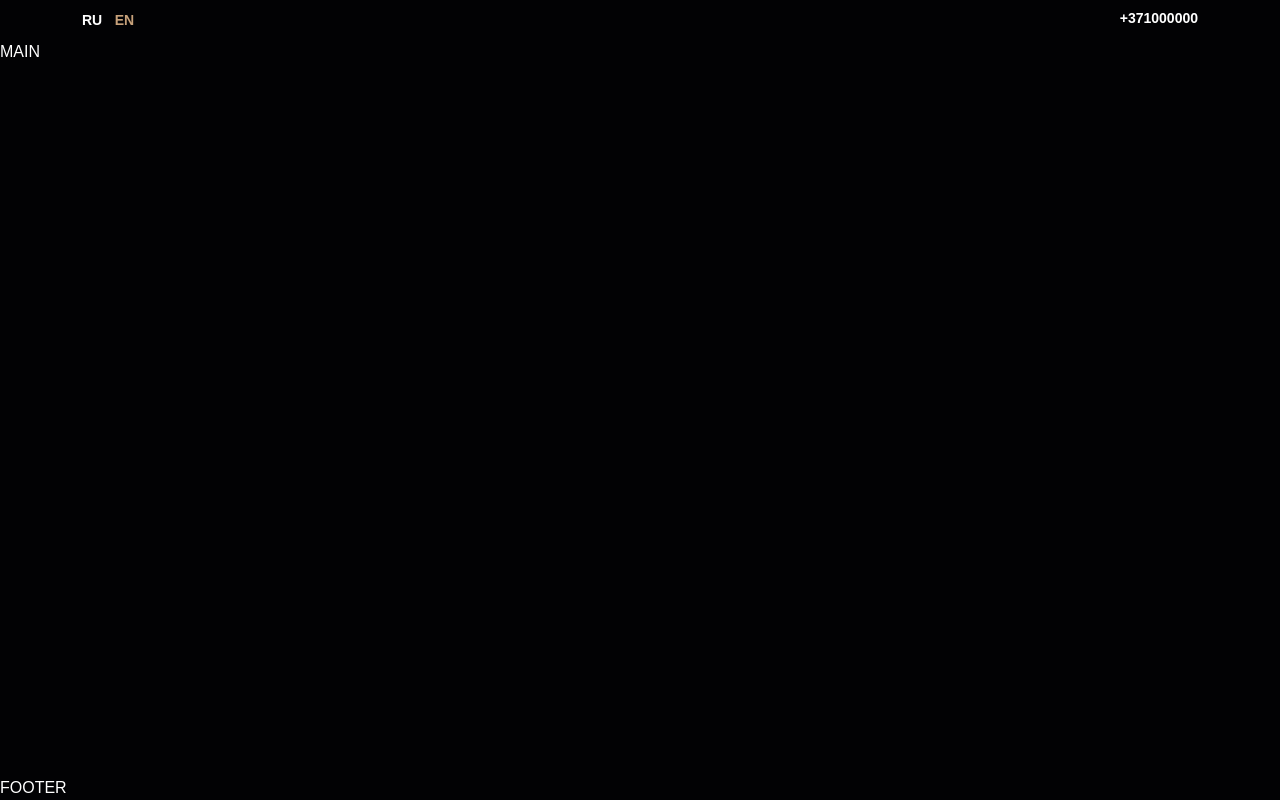
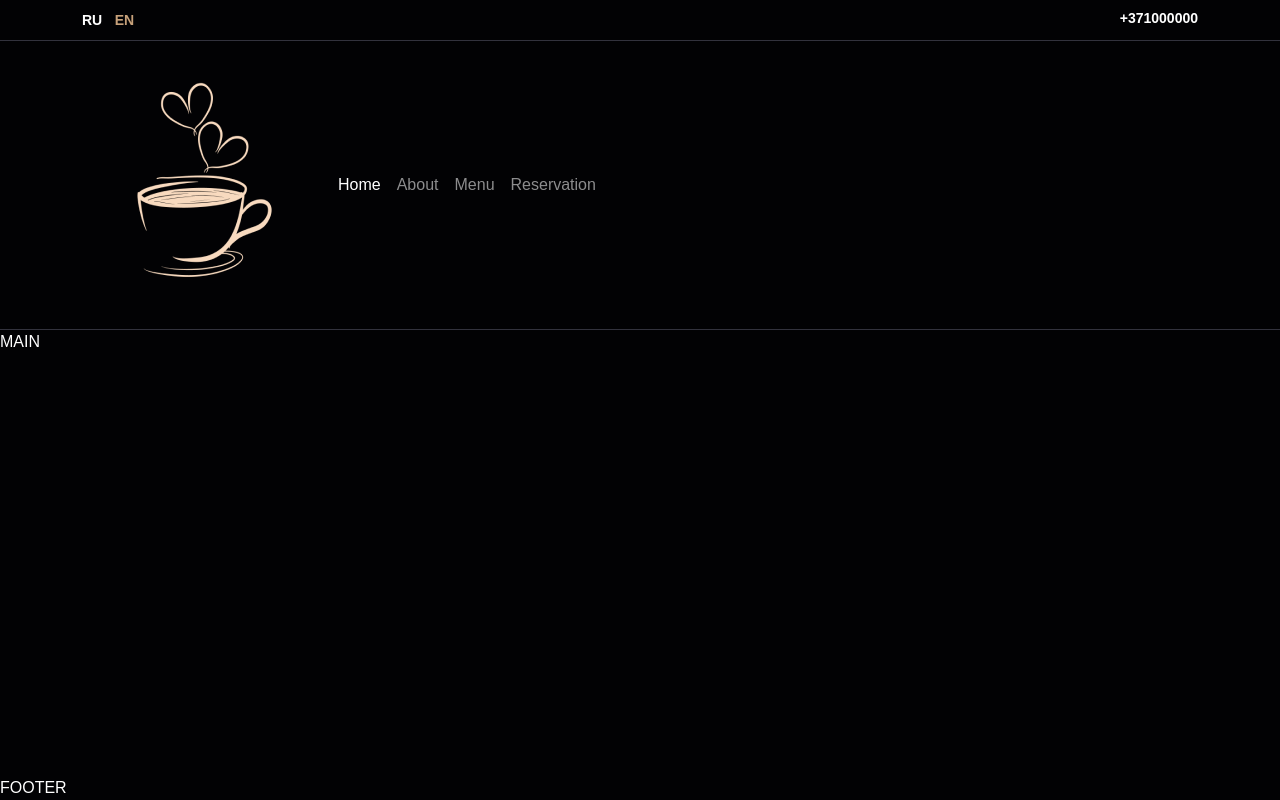
Before and after one commit to Nik-stn/CoffeMeet, a plain HTML site: page index.html in a window 1280 px wide. Drawn offline with Linux system fonts and the light colour scheme.

Commit message:
Добавил набросок navbar

```diff
--- a/assets/styles/main.css
+++ b/assets/styles/main.css
@@ -91,4 +91,11 @@ main.main {
     font-weight: 600;
     font-size: 14px;
 }
+
+.header nav {
+    padding: 30px 0;
+    border-top: 1px solid #32323D;
+    border-bottom: 1px solid #32323D;
+    background-color: var(--bg-color);
+}
 /* Header*/
--- a/index.html
+++ b/index.html
@@ -12,6 +12,7 @@
 <body>
 
   <div class="wrapper">
+
     <header class="header">
 
       <div class="container">
@@ -24,13 +25,50 @@
         </div>
       </div>
 
+      <nav class="navbar navbar-expand-lg " data-bs-theme="dark">
+        <div class="container">
+          <a class="navbar-brand" href="#">
+            <img src="assets/images/Logo.png" alt="logo">
+          </a>
+          <button class="navbar-toggler" type="button" data-bs-toggle="offcanvas" data-bs-target="#offcanvasDarkNavbar" aria-controls="offcanvasDarkNavbar" aria-label="Toggle navigation">
+            <span class="navbar-toggler-icon"></span>
+          </button>
+          <div class="offcanvas offcanvas-start " tabindex="-1" id="offcanvasDarkNavbar" aria-labelledby="offcanvasDarkNavbarLabel">
+            <div class="offcanvas-header">
+              <h5 class="offcanvas-title" id="offcanvasDarkNavbarLabel">Dark offcanvas</h5>
+              <button type="button" class="btn-close btn-close-white" data-bs-dismiss="offcanvas" aria-label="Close"></button>
+            </div>
+            <div class="offcanvas-body">
+              <ul class="navbar-nav justify-content-start flex-grow-1 pe-3">
+                <li class="nav-item">
+                  <a class="nav-link active" aria-current="page" href="#">Home</a>
+                </li>
+                <li class="nav-item">
+                  <a class="nav-link" href="#">About</a>
+                </li>
+                <li class="nav-item">
+                  <a class="nav-link" href="#">Menu</a>
+                </li>
+                <li class="nav-item">
+                  <a class="nav-link" href="#">Reservation</a>
+                </li>
+              </ul>
+            </div>
+          </div>
+
+        </div>
+      </nav>
+
     </header>
+
     <main class="main">
       MAIN
     </main>
+
     <footer class="footer">
       FOOTER
     </footer>
+
   </div>
 
   <script src="assets/scripts/bootstrap.bundle.min.js"></script>
```
Also changed, not shown: assets/images/Logo.png (added).
